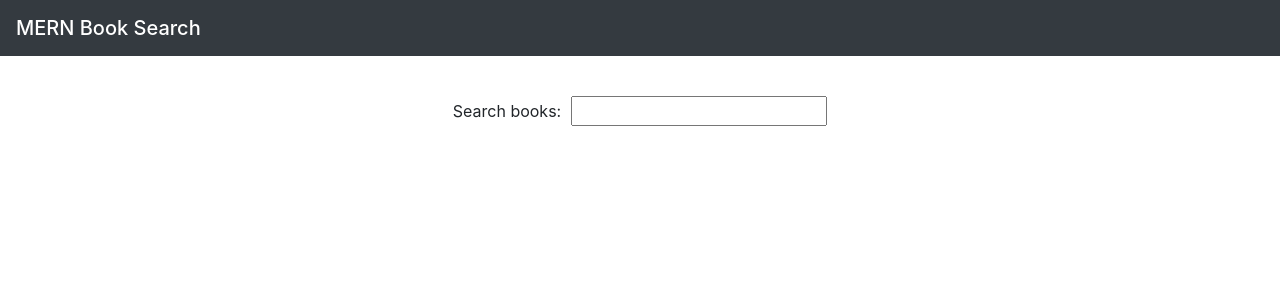
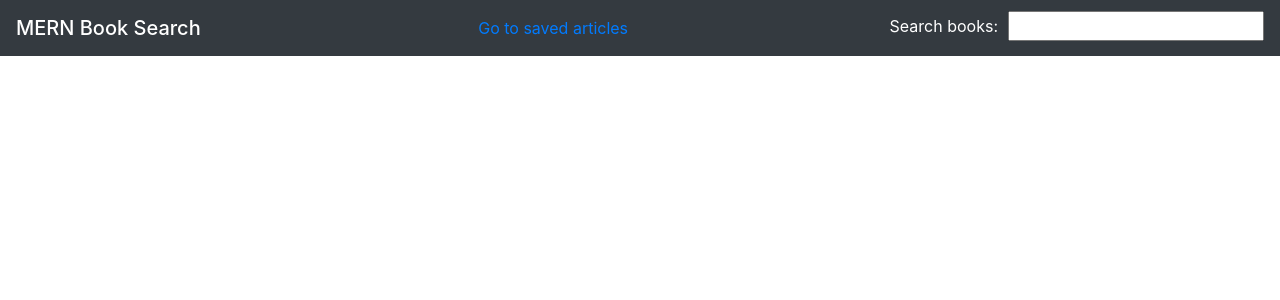
Before and after one commit to ericksont11/Google-Book-Search, a React (Create React App) app in the folder client/: page / in a window 1280 px wide. Shown: the top 300 px of the page. Built offline with nearby package versions, Linux system fonts and the light colour scheme.

Commit message:
added functionality for routing to saved page as well as conditional rendering

```diff
--- a/client/src/components/book.js
+++ b/client/src/components/book.js
@@ -26,12 +26,12 @@ export default function Book({bookResults, save, text, saved}) {
 
   return (
     <>
-        {bookResults.map((book) => (
+        {bookResults.map((book, key) => (
             <div style={style}>
                 <h1 style={textStyle}>{book.title} by {book.author}</h1>
                 <img src={book.image} alt={"Not Found"} style={imageStyle}/>
                 <p style={textStyle}>{book.description}</p>
-                <button onClick={save} id={book.key} name={book.id}>{text}</button>
+                <button onClick={save} id={book.key} name={book.id} key={book.key}>{text}</button>
                 <p></p>
                 <a href={book.link} style={textStyle}>Click here for more info</a>
             </div>
--- a/client/src/components/navbar.js
+++ b/client/src/components/navbar.js
@@ -1,14 +1,28 @@
 import React from "react";
+import Search from "./search";
+import { Link } from "react-router-dom";
 
-export default function Search({handleInput}) {
+export default function Navbar({handleInput, page}) {
 
-  const style = {
-    marginBottom: '5vh',
-};
 
   return (
-    <nav class="navbar navbar-dark bg-dark" style={style}>
-      <span class="navbar-brand mb-0 h1">MERN Book Search</span>
+    <nav className="navbar navbar-dark bg-dark" >
+      <span className="navbar-brand mb-0 h1">MERN Book Search</span>
+
+        {!page ? (
+          <>
+            <Link to="/books/saved" className={window.location.pathname === "/books/saved"}>Go to saved articles</Link>
+            <div>
+              <Search
+                handleInput = {handleInput}
+              />
+             </div>
+          </>
+        ) : (
+          <Link to="/" className={window.location.pathname === "/"}>Return to Search</Link>
+        )}
+
     </nav>
+
   );
 }
--- a/client/src/components/search.js
+++ b/client/src/components/search.js
@@ -3,16 +3,19 @@ import React from "react";
 export default function Search({handleInput}) {
 
   const style = {
-    marginBottom: '5vh'
+    color: 'white'
   };
   const label = {
     marginRight: '10px'
   };
+  const input = {
+    marginTop: '5vh'
+  }
 
   return (
     <div className ="searchBar"  style={style}>
         <label style={label}>Search books:</label>
-        <input className ="input" id="input" onKeyDown={handleInput}></input>
+        <input className ="input" id="input" onKeyDown={handleInput} ></input>
     </div>
   );
 }
--- a/client/src/pages/mainpage.js
+++ b/client/src/pages/mainpage.js
@@ -1,6 +1,5 @@
 import React from 'react';
 import API from '../utils/googleAPI'
-import Search from '../components/search'
 import Navbar from '../components/navbar'
 import Book from '../components/book';
 
@@ -75,15 +74,14 @@ class MainPage extends React.Component {
     render() {
       return (
         <div className="App">
-        <Navbar />
-          <Search
+        <Navbar
           handleInput = {this.handleInput}
+          page = {this.state.saved}
         />
         <Book
           bookResults = {this.state.bookResults}
           save = {this.handleSave}
           text={this.state.button}
-            color={this.state.saved}
         />
         </div>
       );
--- a/client/src/pages/savedpage.js
+++ b/client/src/pages/savedpage.js
@@ -1,13 +1,15 @@
 import React, { Component} from 'react';
 import API from '../utils/googleAPI';
 import Book from '../components/book'
+import Navbar from '../components/navbar'
 
 
 class Saved extends Component {
 
     state = {
       savedBooks: [],
-      button: 'delete'
+      button: 'delete',
+      page: 'True'
     };
 
     componentDidMount () {
@@ -60,6 +62,9 @@ class Saved extends Component {
   render() {
       return (
         <div className="App">
+          <Navbar
+           page={this.state.page}
+          />
           <Book
             bookResults = {this.state.savedBooks}
             save = {this.handleDelete}
```
Lines whose indentation alone changed are shown as unchanged.
